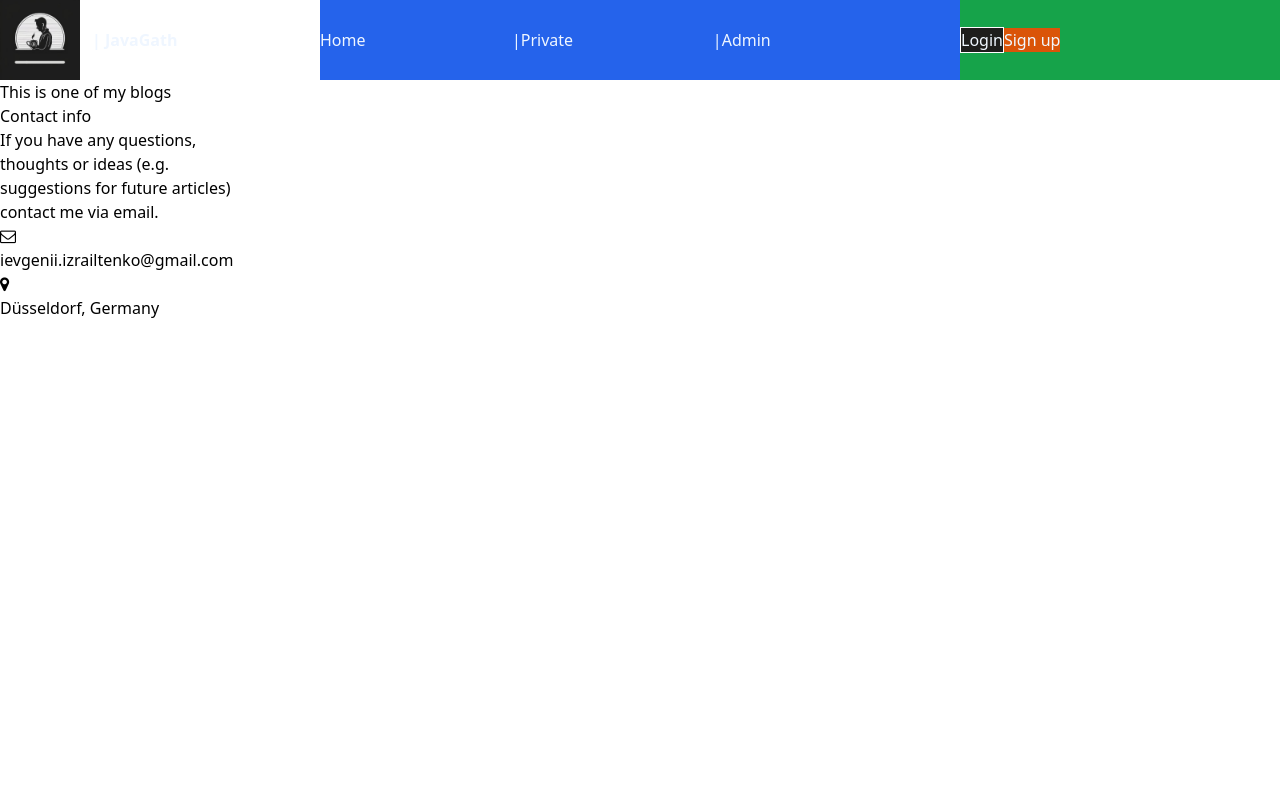
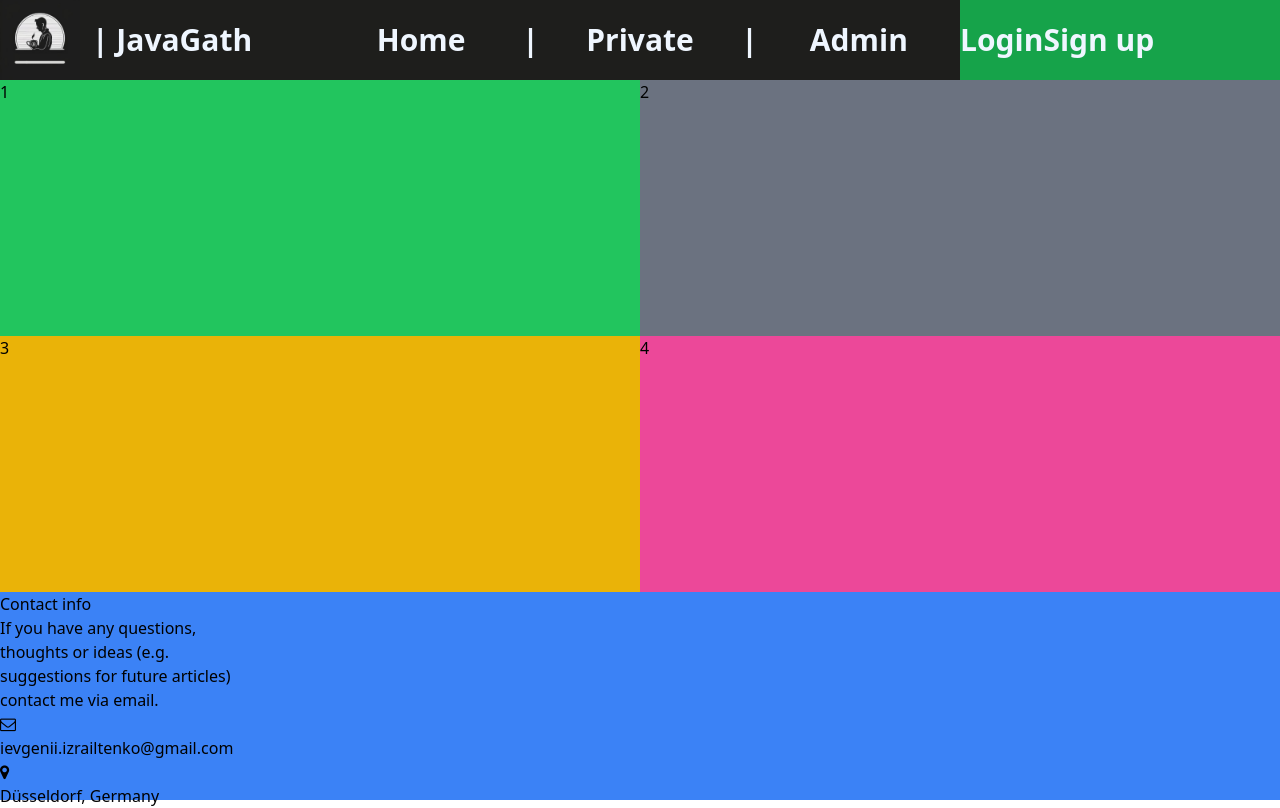
Before and after one commit to JavaGath/blog-web, a Vue app: page / in a window 1280 px wide. Built offline with nearby package versions, Linux system fonts and the light colour scheme.

Commit message:
header nav element css

```diff
--- a/src/App.vue
+++ b/src/App.vue
@@ -1,8 +1,12 @@
 <template>
-  <div class="container-wrapper">
-    <HeaderComponent></HeaderComponent>
-    <RouterView class="container-content"></RouterView>
-    <FooterComponent></FooterComponent>
+  <div class="flex flex-col h-screen justify-between">
+    <HeaderComponent
+      class="h-20 cursor-default bg-logo-color select-none text-3xl font-bold text-slate-90 grid grid-cols-12 text-blue-50"
+    ></HeaderComponent>
+    <RouterView
+      class="mb-auto h-full grid grid-rows-2 grid-cols-2"
+    ></RouterView>
+    <FooterComponent class="h-52 bg-blue-500"></FooterComponent>
   </div>
 </template>
 
--- a/src/assets/main.css
+++ b/src/assets/main.css
@@ -1,3 +1,14 @@
 @tailwind base;
 @tailwind components;
 @tailwind utilities;
+
+
+@layer components {
+    .link {
+        @apply duration-700 w-1/3 text-center
+    }
+
+    .link:hover {
+        @apply transition-all ease-in-out duration-500 text-button-color;
+    }
+}
--- a/src/components/BlogComponent.vue
+++ b/src/components/BlogComponent.vue
@@ -1,5 +1,10 @@
 <template>
-  <h1>This is one of my blogs</h1>
+  <main class="">
+    <div class="bg-green-500">1</div>
+    <div class="bg-gray-500">2</div>
+    <div class="bg-yellow-500">3</div>
+    <div class="bg-pink-500">4</div>
+  </main>
 </template>
 
 <script setup lang="ts"></script>
--- a/src/components/HeaderComponent.vue
+++ b/src/components/HeaderComponent.vue
@@ -1,10 +1,10 @@
 <template>
-  <header class="grid grid-cols-12 text-blue-50">
+  <header>
     <HeaderLogo
-      class="inline-flex h-20 font-bold items-center col-start-1 col-end-4"
+      class="inline-flex h-20 items-center col-start-1 col-end-4"
     ></HeaderLogo>
     <NavBar
-      class="bg-blue-600 inline-flex h-20 items-center col-start-4 col-end-10"
+      class="inline-flex h-20 items-center col-start-4 col-end-10"
     ></NavBar>
     <HeaderSocial
       class="bg-green-600 inline-flex h-20 items-center col-start-10 col-end-13"
@@ -17,37 +17,3 @@ import HeaderLogo from '@/components/HeaderLogo.vue'
 import NavBar from '@/components/HeaderNav.vue'
 import HeaderSocial from '@/components/HeaderSocial.vue'
 </script>
-
-<style scoped>
-.no-select {
-  -webkit-touch-callout: none;
-  /* iOS Safari */
-  -webkit-user-select: none;
-  /* Safari */
-  -moz-user-select: none;
-  /* Old versions of Firefox */
-  -ms-user-select: none;
-  /* Internet Explorer/Edge */
-  user-select: none;
-  /* Non-prefixed version, currently supported by Chrome, Edge, Opera and Firefox */
-}
-
-.default-cursor {
-  cursor: default;
-}
-
-@media screen and (max-width: 900px) {
-  .header-logo {
-    width: 10%;
-    display: flex;
-  }
-
-  .bar-main {
-    width: 90%;
-  }
-
-  .center {
-    display: none;
-  }
-}
-</style>
--- a/src/components/HeaderNav.vue
+++ b/src/components/HeaderNav.vue
@@ -1,18 +1,13 @@
 <template>
   <nav>
-    <RouterLink to="/">Home</RouterLink>
+    <RouterLink to="/" class="link">Home</RouterLink>
     <p>|</p>
-    <RouterLink to="/private">Private</RouterLink>
+    <RouterLink to="/private" class="link">Private</RouterLink>
     <p>|</p>
-    <RouterLink to="/admin">Admin</RouterLink>
+    <RouterLink to="/admin" class="link">Admin</RouterLink>
   </nav>
 </template>
 
 <script setup lang="ts"></script>
 
-<style scoped>
-a {
-  display: inline-block;
-  width: 30%;
-}
-</style>
+<style scoped></style>
--- a/src/components/HeaderSocial.vue
+++ b/src/components/HeaderSocial.vue
@@ -7,31 +7,4 @@
 
 <script setup lang="ts"></script>
 
-<style scoped>
-.sign-up {
-  background-color: #da5408;
-  color: aliceblue;
-  border: none;
-  margin-right: 20px;
-}
-
-.sign-up:hover {
-  color: #da5408;
-  background-color: aliceblue;
-  transition: all 0.4s ease;
-  -webkit-transition: all 0.4s ease;
-}
-
-.sign-in {
-  background: #1e1e1c;
-  color: aliceblue;
-  border: 1px solid white;
-}
-
-.sign-in:hover {
-  color: #1e1e1c;
-  background-color: aliceblue;
-  transition: all 0.4s ease;
-  -webkit-transition: all 0.4s ease;
-}
-</style>
+<style scoped></style>
--- a/tailwind.config.js
+++ b/tailwind.config.js
@@ -6,6 +6,7 @@ module.exports = {
     extend: {
       colors: {
         'logo-color': '#1E1E1C',
+        'button-color': '#DA5408',
       },
     },
   },
```
